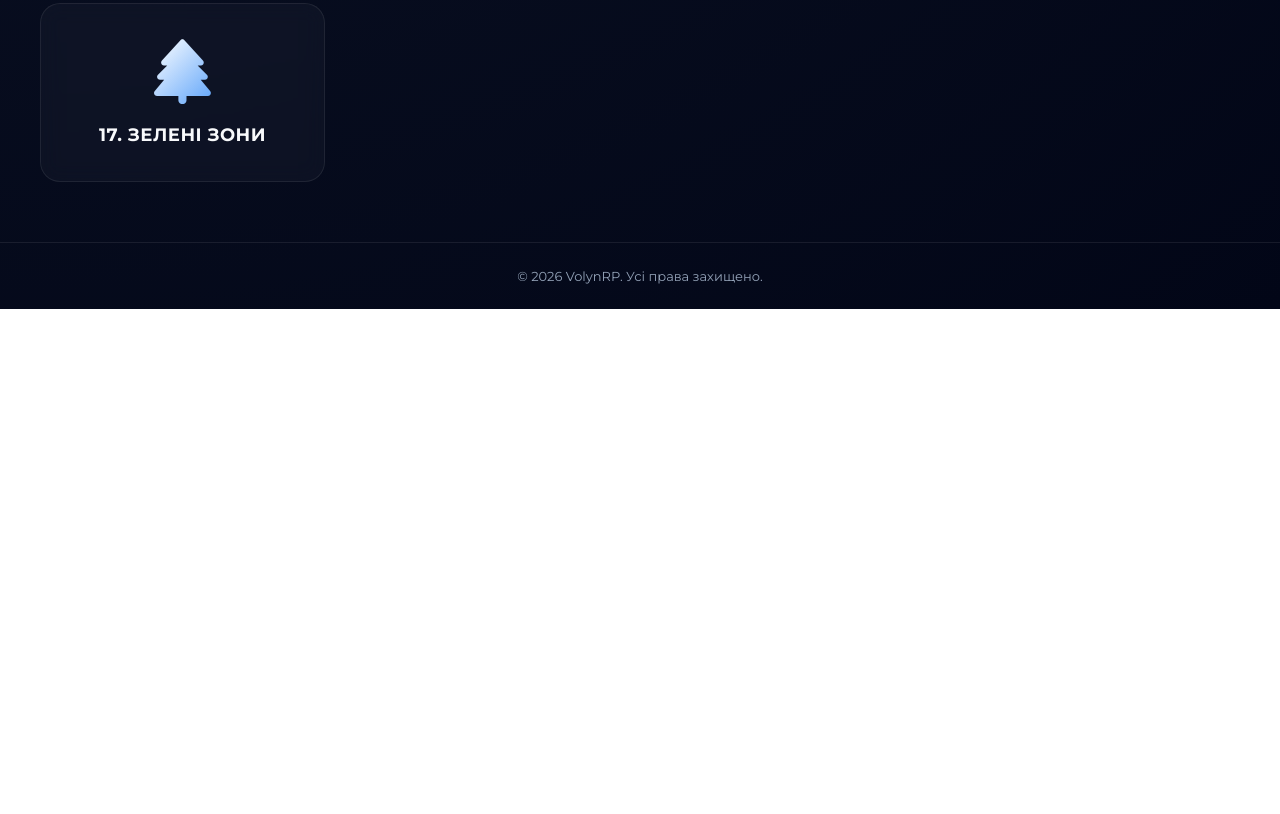
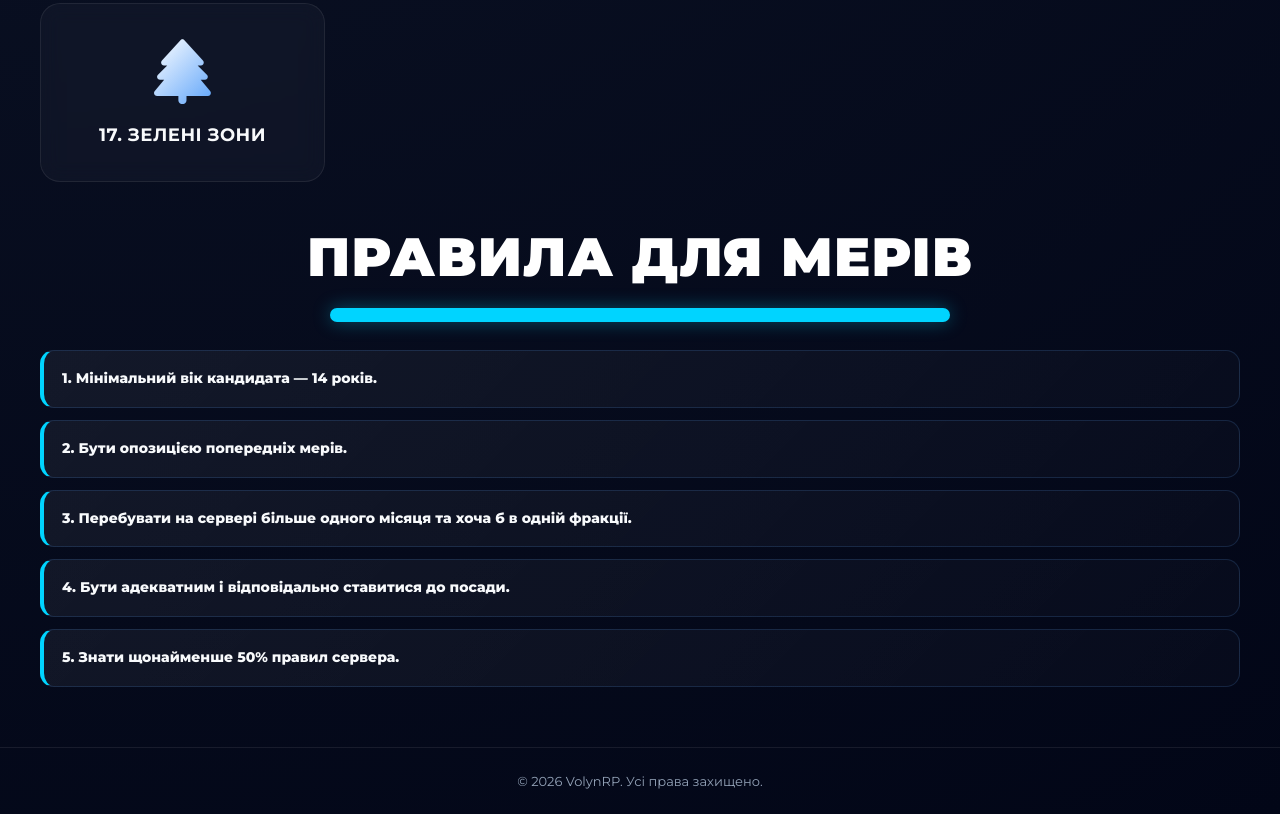
Before and after one commit to fratinofficial-ship-it/VolynRP_Rules, a plain HTML site: page index.html in a window 1280 px wide. Shown: the part 1248-2062 px from the top of the page. Before the commit the page ends 1557 px from the top, so only its background shows below. Drawn offline with Linux system fonts and the light colour scheme.

Commit message:
Update index.html

```diff
--- a/index.html
+++ b/index.html
@@ -42,8 +42,11 @@
         .buttons-grid { display: grid; grid-template-columns: repeat(auto-fill, minmax(280px, 1fr)); gap: 20px; width: 100%; }
 
         .btn-rule {
-            background: var(--card-bg); border: 1px solid var(--glass-border); padding: 35px 20px; border-radius: 20px; cursor: pointer; display: flex; flex-direction: column; align-items: center; justify-content: center; gap: 20px; opacity: 0; transform: translateY(20px); backdrop-filter: blur(10px); -webkit-backdrop-filter: blur(10px); transition: transform 0.4s cubic-bezier(0.175, 0.885, 0.32, 1.275), opacity 0.4s ease, border-color 0.3s ease, box-shadow 0.3s ease;
+            position: relative; overflow: hidden; isolation: isolate; background: var(--card-bg); border: 1px solid var(--glass-border); padding: 35px 20px; border-radius: 20px; cursor: pointer; display: flex; flex-direction: column; align-items: center; justify-content: center; gap: 20px; opacity: 0; transform: translateY(20px); backdrop-filter: blur(10px); -webkit-backdrop-filter: blur(10px); transition: transform 0.4s cubic-bezier(0.175, 0.885, 0.32, 1.275), opacity 0.4s ease, border-color 0.3s ease, box-shadow 0.3s ease;
         }
+        .btn-rule::before { content: ''; position: absolute; z-index: -1; top: -45%; left: -75%; width: 42%; height: 190%; transform: rotate(20deg); background: linear-gradient(90deg, transparent, rgba(255, 255, 255, 0.4), transparent); opacity: 0; pointer-events: none; }
+        .btn-rule:hover::before { opacity: 1; animation: categoryLightSweep 0.75s ease-out; }
+        @keyframes categoryLightSweep { from { left: -75%; } to { left: 140%; } }
         .btn-rule.show { opacity: 1; transform: translateY(0); }
         .btn-rule:hover { transform: translateY(-10px) !important; border-color: var(--neon-blue); box-shadow: 0 15px 35px rgba(0, 212, 255, 0.25); background: rgba(255, 255, 255, 0.06); }
 
@@ -104,6 +107,15 @@
         @media (max-width: 620px) { .rule-item { flex-direction: column; } .punish-wrap { align-items: flex-start; min-width: 0; } }
         .zone-map-frame { width: 100%; margin-bottom: 20px; padding: 8px; border: 1px solid rgba(0, 212, 255, 0.45); border-radius: 20px; background: linear-gradient(135deg, rgba(0, 212, 255, 0.12), rgba(255, 255, 255, 0.03)); box-shadow: 0 0 0 1px rgba(96, 165, 250, 0.08), 0 12px 30px rgba(0, 0, 0, 0.3), 0 0 28px rgba(0, 212, 255, 0.12); }
         .zone-map-frame img { width: 100%; max-height: 320px; display: block; object-fit: contain; border-radius: 14px; border: 1px solid rgba(255, 255, 255, 0.14); background: rgba(2, 6, 23, 0.55); }
+        .mayor-rules { width: 100%; margin-top: 42px; padding: 0; }
+        .mayor-rules-header { display: flex; flex-direction: column; align-items: center; gap: 18px; margin-bottom: 28px; }
+        .mayor-rules-header h2 { font-size: clamp(28px, 5vw, 54px); font-weight: 900; text-align: center; text-transform: uppercase; letter-spacing: 1px; color: #ffffff; }
+        .mayor-rules-header::after { content: ''; width: min(82%, 620px); height: 14px; border-radius: 999px; background: var(--neon-blue); box-shadow: 0 0 18px rgba(0, 212, 255, 0.35); }
+        .mayor-rules-list { display: flex; flex-direction: column; gap: 12px; }
+        .mayor-rule { display: flex; justify-content: space-between; align-items: center; gap: 18px; padding: 17px 18px; border: 1px solid rgba(96, 165, 250, 0.16); border-left: 4px solid var(--neon-blue); border-radius: 14px; background: linear-gradient(135deg, rgba(255, 255, 255, 0.055), rgba(255, 255, 255, 0.018)); transition: 0.25s ease; }
+        .mayor-rule:hover { border-color: rgba(0, 212, 255, 0.5); background: rgba(0, 212, 255, 0.07); transform: translateX(4px); }
+        .mayor-rule-title { font-size: 14px; line-height: 1.55; font-weight: 800; }
+        @media (max-width: 620px) { .mayor-rule { flex-direction: column; } }
         .footer-copyright { padding: 25px; text-align: center; font-size: 13px; color: var(--text-muted); border-top: 1px solid var(--glass-border); }
         #userPic { width: 22px; height: 22px; border-radius: 50%; object-fit: cover; }
     </style>
@@ -141,6 +153,18 @@
         <div id="filteredRulesList"></div>
     </section>
     <div class="buttons-grid" id="btnGrid"></div>
+    <section class="mayor-rules" aria-labelledby="mayorRulesTitle">
+        <div class="mayor-rules-header">
+            <h2 id="mayorRulesTitle">Правила для мерів</h2>
+        </div>
+        <div class="mayor-rules-list">
+            <div class="mayor-rule"><div class="mayor-rule-title">1. Мінімальний вік кандидата — 14 років.</div></div>
+            <div class="mayor-rule"><div class="mayor-rule-title">2. Бути опозицією попередніх мерів.</div></div>
+            <div class="mayor-rule"><div class="mayor-rule-title">3. Перебувати на сервері більше одного місяця та хоча б в одній фракції.</div></div>
+            <div class="mayor-rule"><div class="mayor-rule-title">4. Бути адекватним і відповідально ставитися до посади.</div></div>
+            <div class="mayor-rule"><div class="mayor-rule-title">5. Знати щонайменше 50% правил сервера.</div></div>
+        </div>
+    </section>
 </div>
 
 <footer class="footer-copyright">&copy; <span id="year"></span> VolynRP. <span id="copyrightText">Усі права захищено.</span></footer>
```
